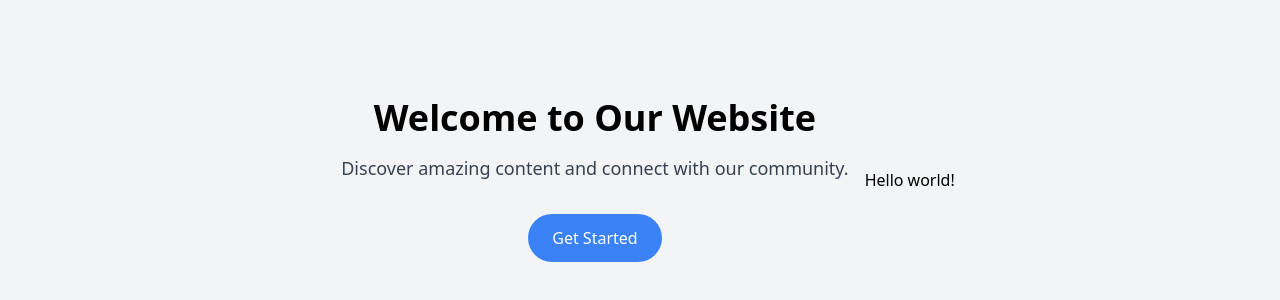
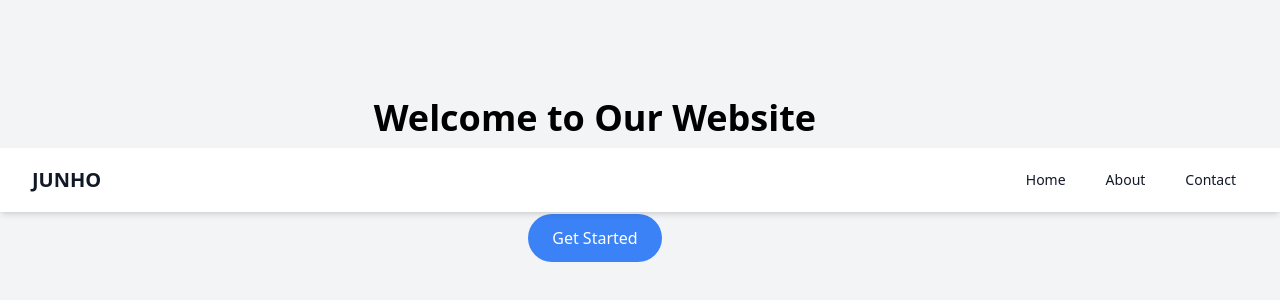
Before and after one commit to JunhoRS/my-portfolio, a React (Vite) app: page / in a window 1280 px wide. Shown: the part 220-520 px from the top of the page. Built offline with nearby package versions, Linux system fonts and the light colour scheme.

Commit message:
Agregada sección del Navbar al portafolio

```diff
--- a/src/App.jsx
+++ b/src/App.jsx
@@ -2,6 +2,7 @@ import {React,useEffect} from 'react';
 import AOS from 'aos';
 import 'aos/dist/aos.css';
 import Hero from './components/Hero.jsx';
+import Navbar from './components/Navbar.jsx';
 
 function App() {
   useEffect(() => {
@@ -15,6 +16,8 @@ function App() {
     <main className="bg-gray-100 min-h-screen flex items-center justify-center">
       <Hero />
       {/* You can add more components here */}
+      <Navbar />
+
       Hello world!
     </main>
   )
--- /dev/null
+++ b/src/components/Navbar.jsx
@@ -0,0 +1,22 @@
+import React from 'react';
+
+export default function Navbar() {
+  return (
+    <nav className="bg-white shadow-md fixed w-full z-10">
+      <div className="max-w-7xl mx-auto px-4 sm:px-6 lg:px-8">
+        <div className="flex items-center justify-between h-16">
+          <div className="flex items-center">
+            <a href="#" className="text-xl font-bold text-gray-900">JUNHO</a>
+          </div>
+          <div className="hidden md:block">
+            <div className="ml-10 flex items-baseline space-x-4">
+              <a href="#" className="text-gray-900 hover:bg-gray-200 px-3 py-2 rounded-md text-sm font-medium">Home</a>
+              <a href="#" className="text-gray-900 hover:bg-gray-200 px-3 py-2 rounded-md text-sm font-medium">About</a>
+              <a href="#" className="text-gray-900 hover:bg-gray-200 px-3 py-2 rounded-md text-sm font-medium">Contact</a>
+            </div>
+          </div>
+        </div>
+      </div>
+    </nav>
+  );
+}
```
